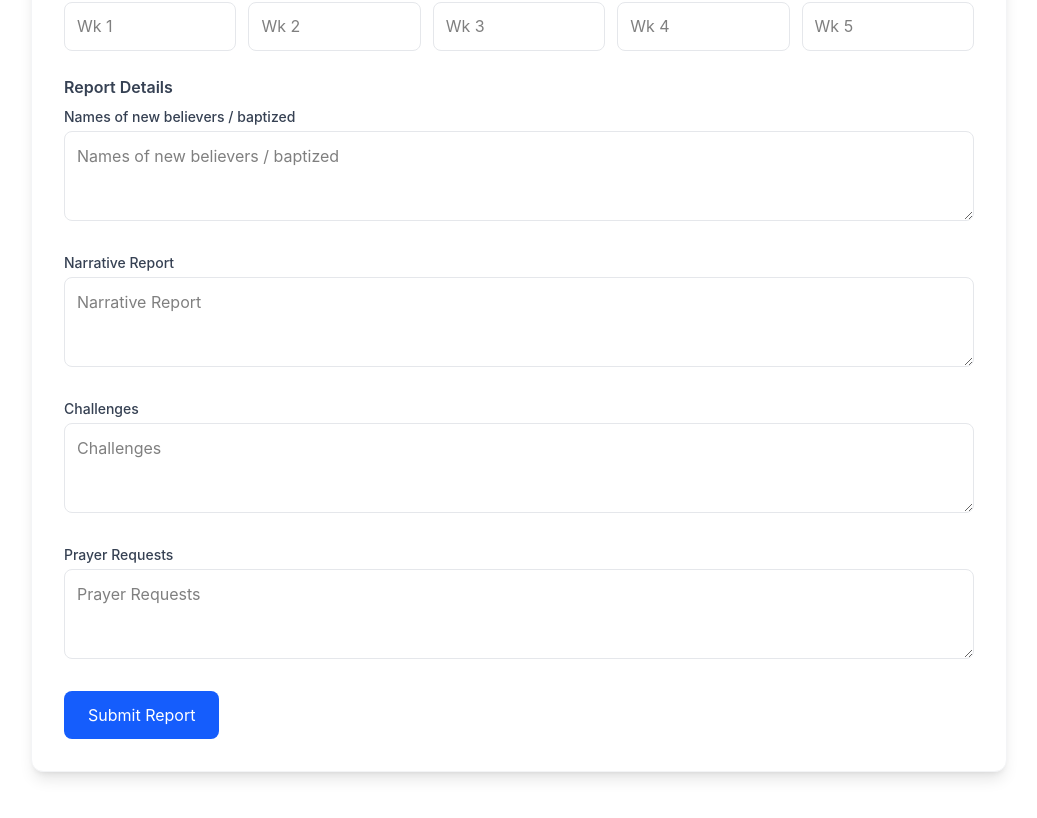
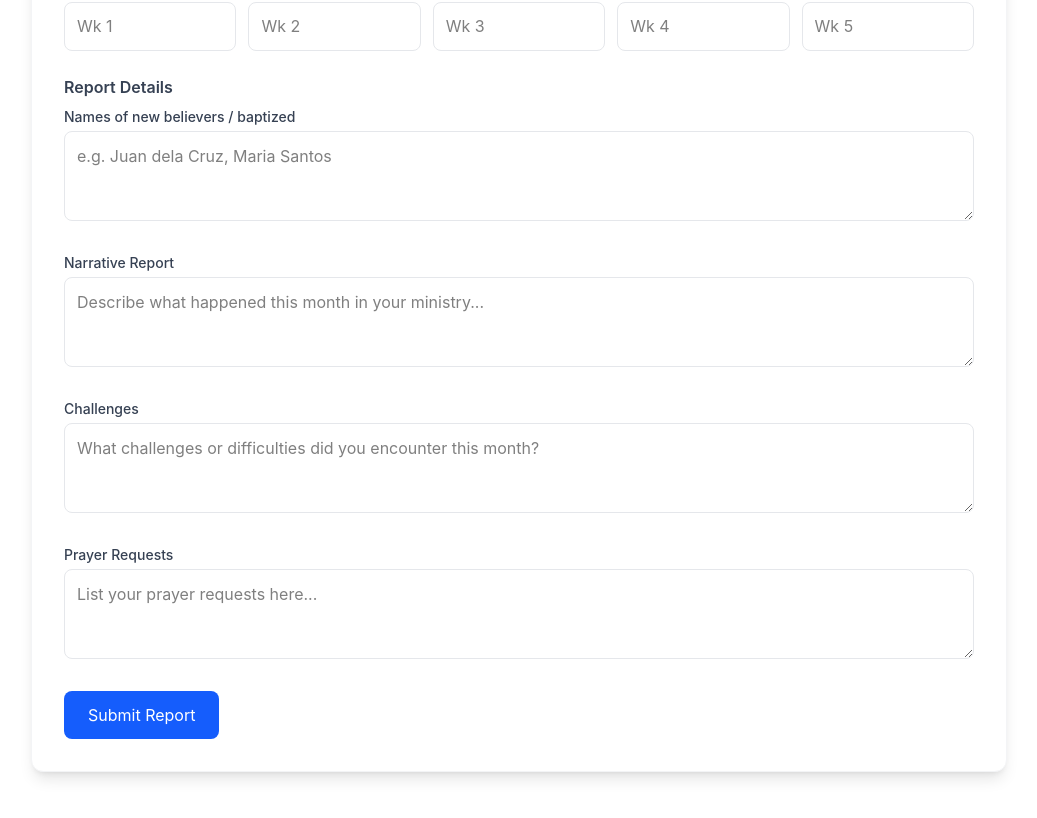
Before and after one commit to ssr0016/amg-reports-frontend, a React (Vite) app: page /create-report in a window 1280 px wide. Shown: the part 2510-3328 px from the top of the page, without its empty margins (121-1158 px from the left). Built offline with nearby package versions, Linux system fonts and the light colour scheme; no server answers; sample sign-in values are in the browser's storage.

Commit message:
fixing the placeholders in ReportForm Components

```diff
--- a/src/components/ReportForm.jsx
+++ b/src/components/ReportForm.jsx
@@ -409,7 +409,7 @@ export default function ReportForm({ reportId }) {
         <textarea
           id="names"
           name="names"
-          placeholder="Names of new believers / baptized"
+          placeholder="e.g. Juan dela Cruz, Maria Santos"
           onChange={handleChange}
           value={form.names}
           className="textarea"
@@ -425,7 +425,7 @@ export default function ReportForm({ reportId }) {
         <textarea
           id="narrativeReport"
           name="narrativeReport"
-          placeholder="Narrative Report"
+          placeholder="Describe what happened this month in your ministry..."
           onChange={handleChange}
           value={form.narrativeReport}
           className="textarea"
@@ -441,7 +441,7 @@ export default function ReportForm({ reportId }) {
         <textarea
           id="challenges"
           name="challenges"
-          placeholder="Challenges"
+          placeholder="What challenges or difficulties did you encounter this month?"
           onChange={handleChange}
           value={form.challenges}
           className="textarea"
@@ -457,7 +457,7 @@ export default function ReportForm({ reportId }) {
         <textarea
           id="prayerRequest"
           name="prayerRequest"
-          placeholder="Prayer Requests"
+          placeholder="List your prayer requests here..."
           onChange={handleChange}
           value={form.prayerRequest}
           className="textarea"
```
